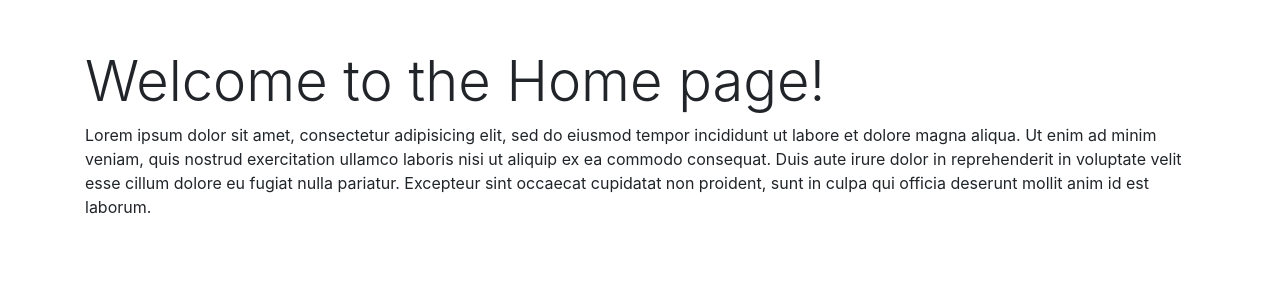
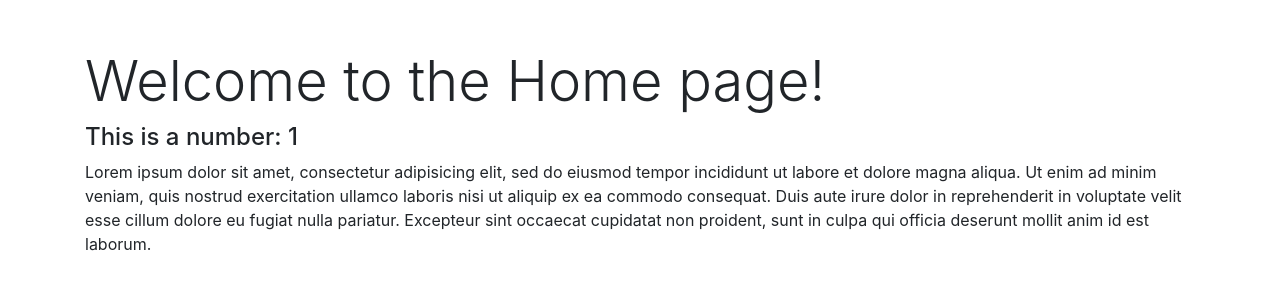
Before and after one commit to te25son/Coursera, a Django app: template Udemy/Full_Stack/django_level_four/template_project/templates/basic_app/index.html in a window 1280 px wide. Shown: the part 56-356 px from the top of the page. Run offline with Django 3.2, Linux system fonts and the light colour scheme; the template is opened without the code that fills it, so the values that code supplies are empty; some libraries are stand-ins or nearby versions.

Commit message:
Play around with template filters

```diff
--- a/Udemy/Full_Stack/django_level_four/template_project/basic_app/views.py
+++ b/Udemy/Full_Stack/django_level_four/template_project/basic_app/views.py
@@ -2,7 +2,11 @@ from django.shortcuts import render
 
 
 def index(request):
-    return render(request, 'basic_app/index.html')
+    context_dict = {
+        'text': 'Hello world!',
+        'number': 100,
+    }
+    return render(request, 'basic_app/index.html', context_dict)
 
 
 def other(request):
--- a/Udemy/Full_Stack/django_level_four/template_project/templates/basic_app/index.html
+++ b/Udemy/Full_Stack/django_level_four/template_project/templates/basic_app/index.html
@@ -5,6 +5,8 @@
   {% block body_block %}
 
     <h1 class="display-4 mt-5">Welcome to the Home page!</h1>
+    <h3>{{ text|upper }}</h3>
+    <h4>This is a number: {{ number|add:"1" }}</h4>
     <p>Lorem ipsum dolor sit amet, consectetur adipisicing elit, sed do eiusmod tempor incididunt ut labore et dolore magna aliqua. Ut enim ad minim veniam, quis nostrud exercitation ullamco laboris nisi ut aliquip ex ea commodo consequat. Duis aute irure dolor in reprehenderit in voluptate velit esse cillum dolore eu fugiat nulla pariatur. Excepteur sint occaecat cupidatat non proident, sunt in culpa qui officia deserunt mollit anim id est laborum.</p>
 
   {% endblock %}
```
